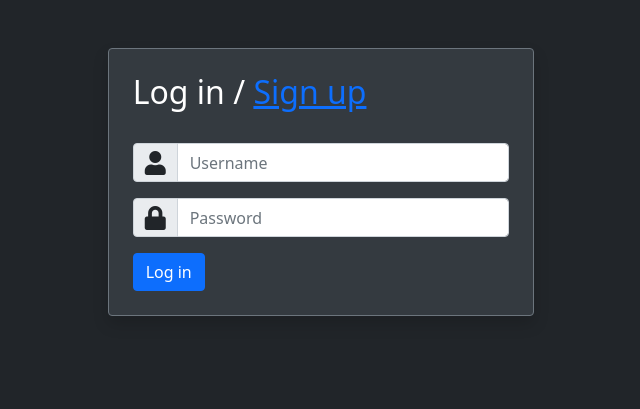
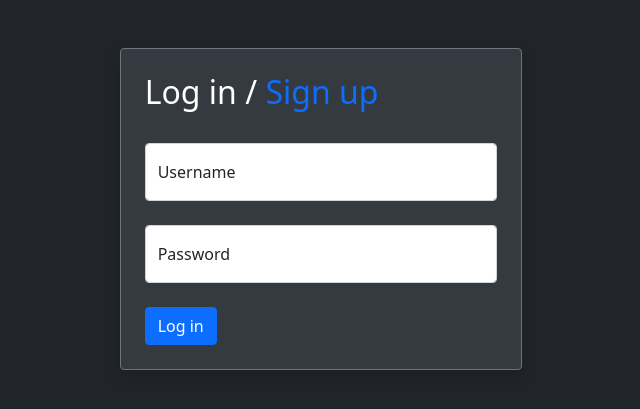
Before and after one commit to Krasnopolskiy/codeo, a Django app: page /login/ in a window 1280 px wide. Shown: the part 56-465 px from the top of the page, without its empty margins (319-959 px from the left). Run offline with Django 3.2, Linux system fonts and the light colour scheme; some libraries are stand-ins or nearby versions.

Commit message:
Fix registration forms

```diff
--- a/codeo/urls.py
+++ b/codeo/urls.py
@@ -1,14 +1,23 @@
-from django.contrib.auth.views import LogoutView
+from django.contrib.auth.views import LogoutView, LoginView
+from django_registration.backends.one_step.views import RegistrationView
 from django.contrib import admin
 from django.urls import path
 
-from main import views, consumers
+from main import views, consumers, forms
 
 
 urlpatterns = [
     path('admin/', admin.site.urls, name='admin'),
-    path('login/', views.LoginView.as_view(), name='login'),
-    path('signup/', views.SignupView.as_view(), name='signup'),
+    path('login/', LoginView.as_view(
+        template_name='pages/login.html',
+        authentication_form=forms.LoginForm,
+    ), name='login'),
+    path('signup/', RegistrationView.as_view(
+        template_name='pages/signup.html',
+        form_class=forms.SignupForm,
+        success_url='/',
+        extra_context={'pagename': 'Sign up'},
+    ), name='signup'),
     path('logout/', LogoutView.as_view(), name='logout'),
     path('dashboard/', views.DashboardView.as_view(), name='dashboard'),
     path('activate/<uidb64>/<token>/', views.VerificationView.as_view(), name = 'activate'),
--- a/main/forms.py
+++ b/main/forms.py
@@ -1,72 +1,44 @@
+from typing import Any
 from django_registration.forms import RegistrationForm
-from django.urls import reverse
-from django import forms
+from django.contrib.auth.forms import AuthenticationForm
 from crispy_forms.helper import FormHelper
-from crispy_forms.layout import Layout, Submit, ButtonHolder, HTML, Div
-
-from . import models
+from crispy_forms.layout import Div, HTML, Layout, ButtonHolder, Submit
 
 
-class LoginForm(forms.Form):
-    username = forms.CharField()
-    password = forms.CharField()
+class InputBuilder:
+    def __init__(self, name, type, placeholder):
+        self.placeholder = placeholder
+        self.name = name
+        self.type = type
 
-    def __init__(self, *args, **kwargs) -> None:
-        super().__init__(*args, **kwargs)
-        self.helper = FormHelper()
-        self.helper.form_method = 'POST'
-        self.helper.form_action = reverse('login')
-        self.helper.form_show_labels = False
-        self.helper.layout = Layout(
-            Div(
-                HTML('<span class="input-group-text bi fas fa-user"></span>'),
-                HTML('<input class="form-control" name="username" placeholder="Username">'),
-                css_class='input-group mt-4'
-            ),
-            Div(
-                HTML('<span class="input-group-text bi fas fa-lock"></span>'),
-                HTML('<input class="form-control" type="password" name="password" placeholder="Password">'),
-                css_class='input-group mt-3'
-            ),
-            ButtonHolder(Submit('submit', 'Log in'), css_class='mt-3')
+    def build(self):
+        return Div(
+            HTML(f'<input class="form-control" type="{self.type}" name="{self.name}"\
+                    id="{self.name}-input" placeholder="{self.placeholder}">'),
+            HTML(f'<label for="{self.name}-input">{self.placeholder}</label>'),
+            css_class='form-floating text-dark my-4'
         )
 
 
-class SignupForm(forms.Form, RegistrationForm):
-    username = forms.CharField()
-    email = forms.CharField()
-    password1 = forms.CharField()
-    password2 = forms.CharField()
+class LoginForm(AuthenticationForm):
+    def __init__(self, request: Any, *args: Any, **kwargs: Any) -> None:
+        super().__init__(request=request, *args, **kwargs)
+        self.helper = FormHelper()
+        self.helper.layout = Layout(
+            InputBuilder('username', 'username', 'Username').build(),
+            InputBuilder('password', 'password', 'Password').build(),
+            ButtonHolder(Submit('submit', 'Log in'), css_class='mt-3'),
+        )
 
-    def __init__(self, *args, **kwargs) -> None:
+
+class SignupForm(RegistrationForm):
+    def __init__(self, *args: Any, **kwargs: Any) -> None:
         super().__init__(*args, **kwargs)
         self.helper = FormHelper()
-        self.helper.form_method = 'POST'
-        self.helper.form_action = reverse('signup')
-        self.helper.form_show_labels = False
         self.helper.layout = Layout(
-            Div(
-                HTML('<span class="input-group-text bi fas fa-user"></span>'),
-                HTML('<input class="form-control" name="username" placeholder="Username">'),
-                css_class='input-group mt-4'
-            ),
-            Div(
-                HTML('<span class="input-group-text bi fas fa-envelope"></span>'),
-                HTML('<input class="form-control" type="email" name="email" placeholder="Email">'),
-                css_class='input-group mt-3'
-            ),
-            Div(
-                HTML('<span class="input-group-text bi fas fa-lock"></span>'),
-                HTML('<input class="form-control" type="password" name="password1" placeholder="Password">'),
-                css_class='input-group mt-3'
-            ),
-            Div(
-                HTML('<span class="input-group-text bi fas fa-lock"></span>'),
-                HTML('<input class="form-control" type="password" name="password2" placeholder="Repeat password">'),
-                css_class='input-group mt-3'
-            ),
-            ButtonHolder(Submit('submit', 'Sign up'), css_class='mt-3')
+            InputBuilder('username', 'username', 'Username').build(),
+            InputBuilder('email', 'email', 'Email address').build(),
+            InputBuilder('password1', 'password', 'Password').build(),
+            InputBuilder('password2', 'password', 'Password confirmation').build(),
+            ButtonHolder(Submit('submit', 'Sign up'), css_class='mt-3'),
         )
-
-    class Meta(RegistrationForm.Meta):
-        model = models.User
--- a/main/static/css/style.css
+++ b/main/static/css/style.css
@@ -21,10 +21,11 @@
     background-color: #343a40 !important;
 }
 
-.bi {
+.input-group-text {
     font-size: 1.5rem;
-    padding: .4rem .6rem;
     width: 45px;
+    border-top-right-radius: 0;
+    border-bottom-right-radius: 0;
 }
 
 .col-4 {
--- a/main/templates/base/navbar.html
+++ b/main/templates/base/navbar.html
@@ -1,6 +1,6 @@
 {% url 'login' as login_url %}
 {% url 'signup' as signup_url %}
-{% url 'signout' as signout_url %}
+{% url 'logout' as logout_url %}
 {% url 'editor' as editor_url %}
 {% url 'dashboard' as dashboard_url %}
 {% url 'admin' as admin_url %}
--- a/main/templates/pages/login.html
+++ b/main/templates/pages/login.html
@@ -4,9 +4,11 @@
 {% block content %}
 <div class="container-fluid">
     <div class="row justify-content-center">
-        <div class="col-4 mt-5 card bg-dark border border-secondary rounded shadow p-4">
-            <h2>Log in / <a href="{% url 'signup' %}">Sign up</a></h2>
-            {% crispy form form.helper %}
+        <div class="col-4 mt-5">
+            <div class="card bg-dark border border-secondary rounded shadow p-4">
+                <h2>Log in / <a href="{% url 'signup' %}" class="text-decoration-none">Sign up</a></h2>
+                {% crispy form form.helper %}
+            </div>
         </div>
     </div>
 </div>
```
Also changed, not shown: main/models.py (+11 -10 lines), main/templates/pages/signup.html (+5 -6 lines), main/views.py (+4 -3 lines).
